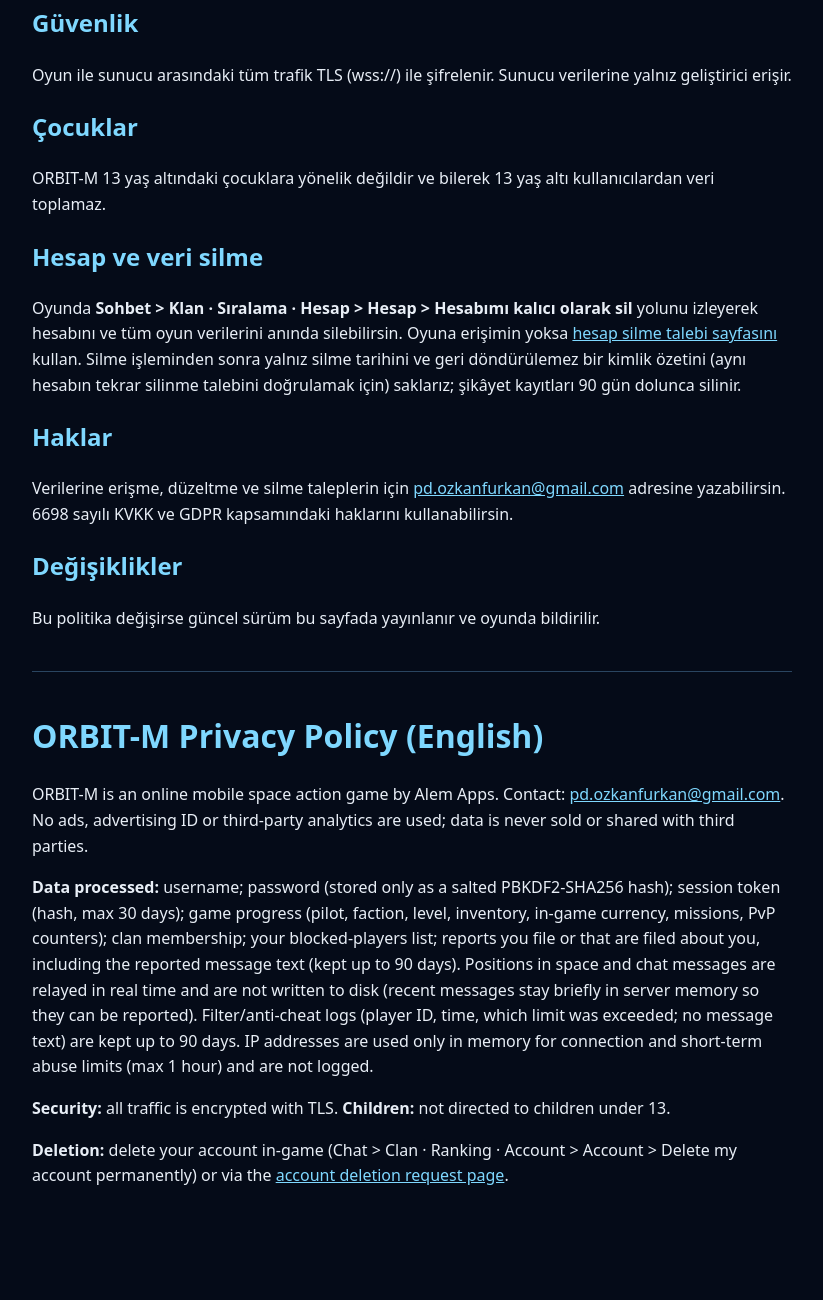
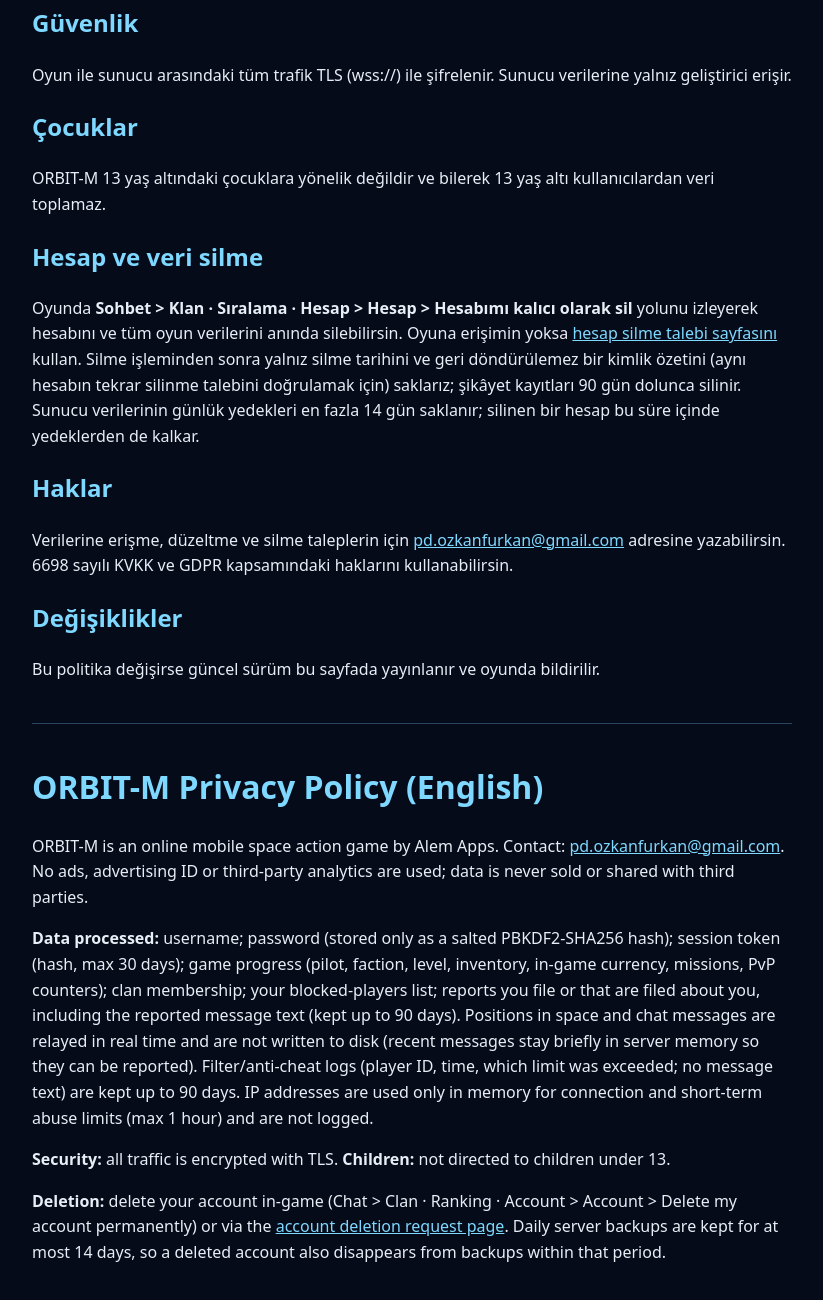
Before and after one commit to mhd4224/orbit-m-gizlilik, a plain HTML site: page gizlilik.html in a window 1280 px wide. Shown: the part 1399-2699 px from the top of the page, without its empty margins (228-1051 px from the left). Before the commit the page ends 2628 px from the top, so only its background shows below. Drawn offline with Linux system fonts and the light colour scheme.

Commit message:
Gizlilik: sunucu yedeklerinin en fazla 14 gün saklandığı eklendi

```diff
--- a/gizlilik.html
+++ b/gizlilik.html
@@ -46,7 +46,8 @@ verileriniz satılmaz ve üçüncü taraflarla paylaşılmaz.</p>
 hesabını ve tüm oyun verilerini anında silebilirsin. Oyuna erişimin yoksa
 <a href="hesap-silme.html">hesap silme talebi sayfasını</a> kullan. Silme işleminden sonra yalnız silme
 tarihini ve geri döndürülemez bir kimlik özetini (aynı hesabın tekrar silinme talebini doğrulamak için) saklarız;
-şikâyet kayıtları 90 gün dolunca silinir.</p>
+şikâyet kayıtları 90 gün dolunca silinir. Sunucu verilerinin günlük yedekleri en fazla 14 gün saklanır;
+silinen bir hesap bu süre içinde yedeklerden de kalkar.</p>
 
 <h2>Haklar</h2>
 <p>Verilerine erişme, düzeltme ve silme taleplerin için <a href="mailto:pd.ozkanfurkan@gmail.com">pd.ozkanfurkan@gmail.com</a>
@@ -66,7 +67,8 @@ Positions in space and chat messages are relayed in real time and are not writte
 IP addresses are used only in memory for connection and short-term abuse limits (max 1 hour) and are not logged.</p>
 <p><b>Security:</b> all traffic is encrypted with TLS. <b>Children:</b> not directed to children under 13.</p>
 <p><b>Deletion:</b> delete your account in-game (Chat &gt; Clan · Ranking · Account &gt; Account &gt; Delete my account permanently)
-or via the <a href="hesap-silme.html">account deletion request page</a>.</p>
+or via the <a href="hesap-silme.html">account deletion request page</a>. Daily server backups are kept for at most 14 days,
+so a deleted account also disappears from backups within that period.</p>
 </div>
 </body>
 </html>
```
